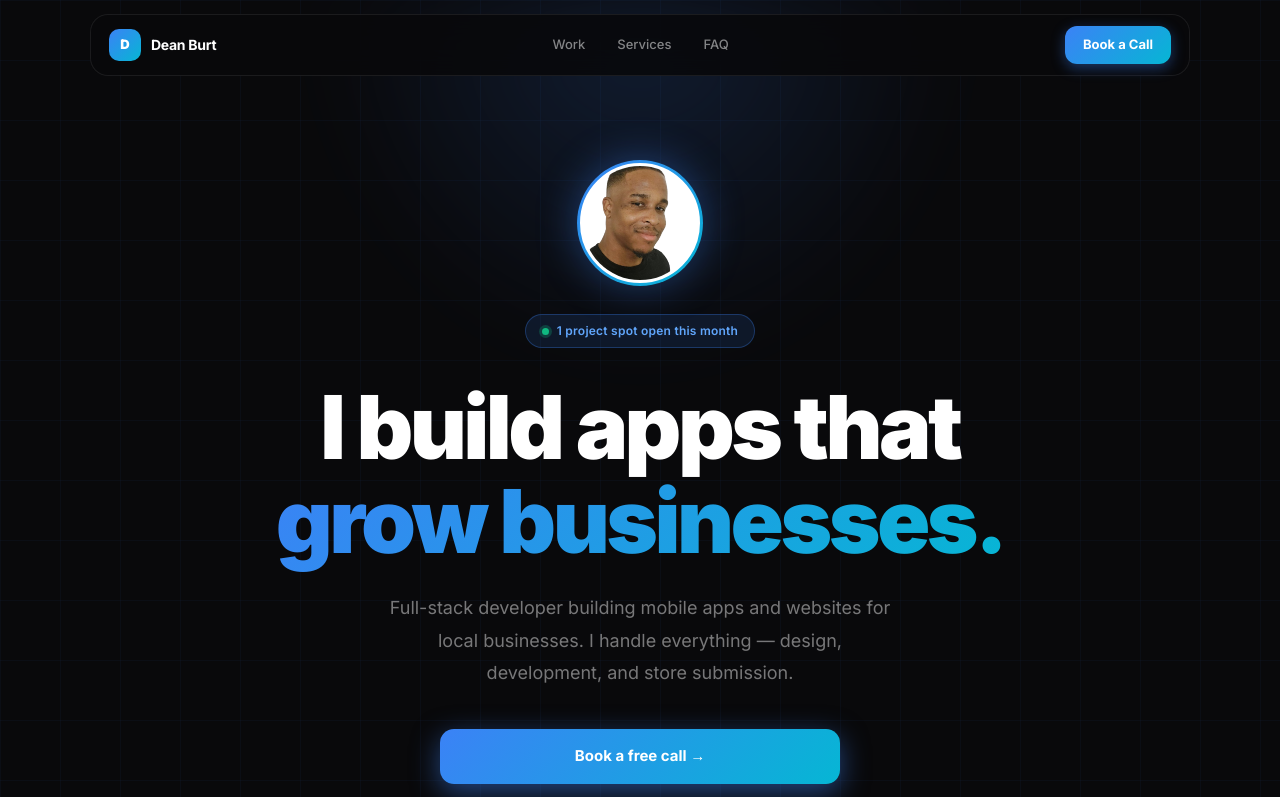
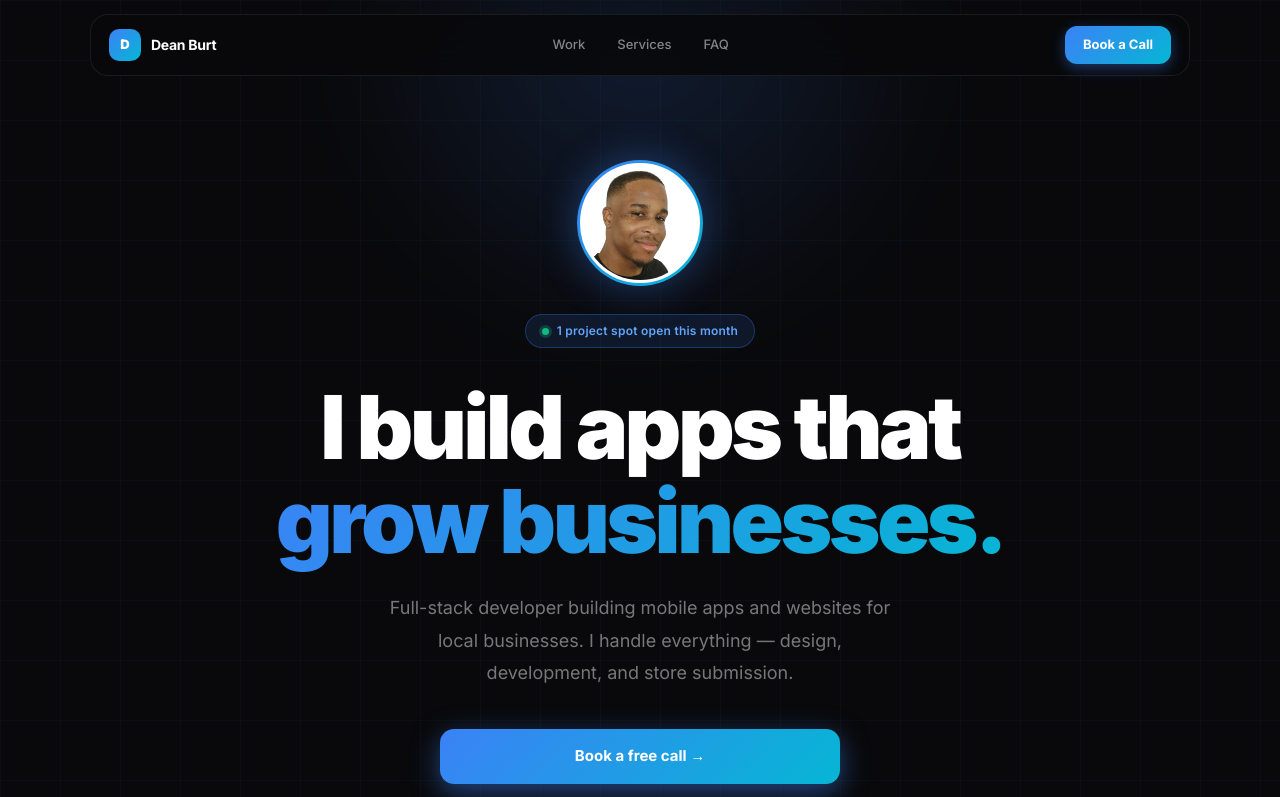
Before and after one commit to dean1234533/deanburt-dev, a React (Vite) app: page / in a window 1280 px wide. Shown: the top 797 px of the page. Built offline with nearby package versions, Linux system fonts and the light colour scheme.

Commit message:
Adjust headshot to show full head including hair

```diff
--- a/src/App.jsx
+++ b/src/App.jsx
@@ -223,7 +223,7 @@ export default function App() {
           <div style={{ display: 'flex', justifyContent: 'center', marginBottom: 28 }}>
             <div style={{ padding: 3, borderRadius: '50%', background: 'linear-gradient(135deg,#3b82f6,#06b6d4)', boxShadow: '0 0 40px rgba(59,130,246,0.4)' }}>
               <div style={{ width: 120, height: 120, borderRadius: '50%', overflow: 'hidden', border: '3px solid #fff', background: '#fff' }}>
-                <img src="/images/dean.png" alt="Dean Burt" style={{ width: '100%', height: '100%', objectFit: 'cover', objectPosition: '50% 65%', display: 'block' }} />
+                <img src="/images/dean.png" alt="Dean Burt" style={{ width: '100%', height: '100%', objectFit: 'cover', objectPosition: '50% 30%', display: 'block' }} />
               </div>
             </div>
           </div>
```
